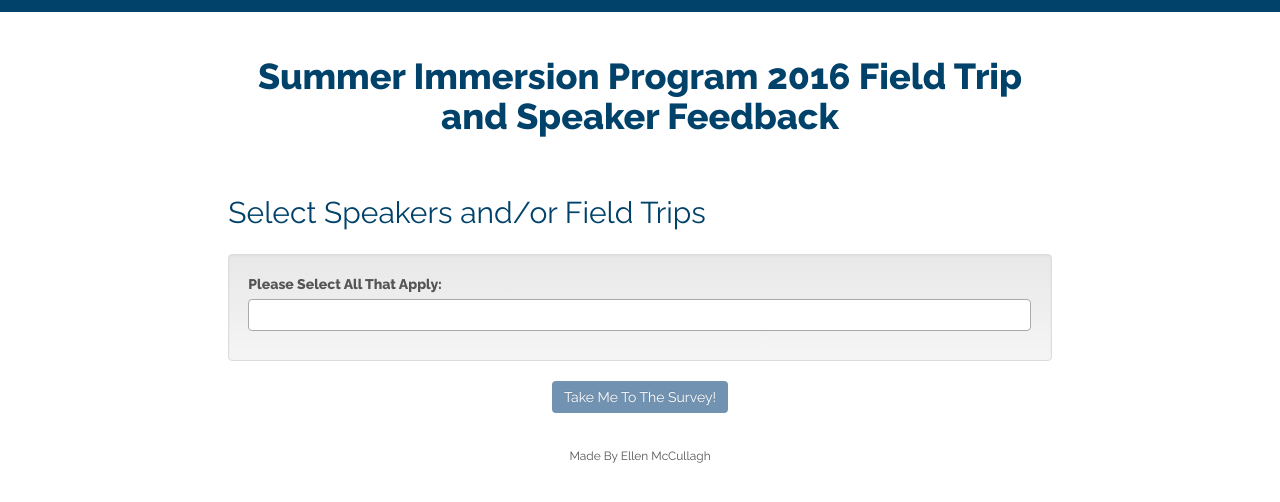
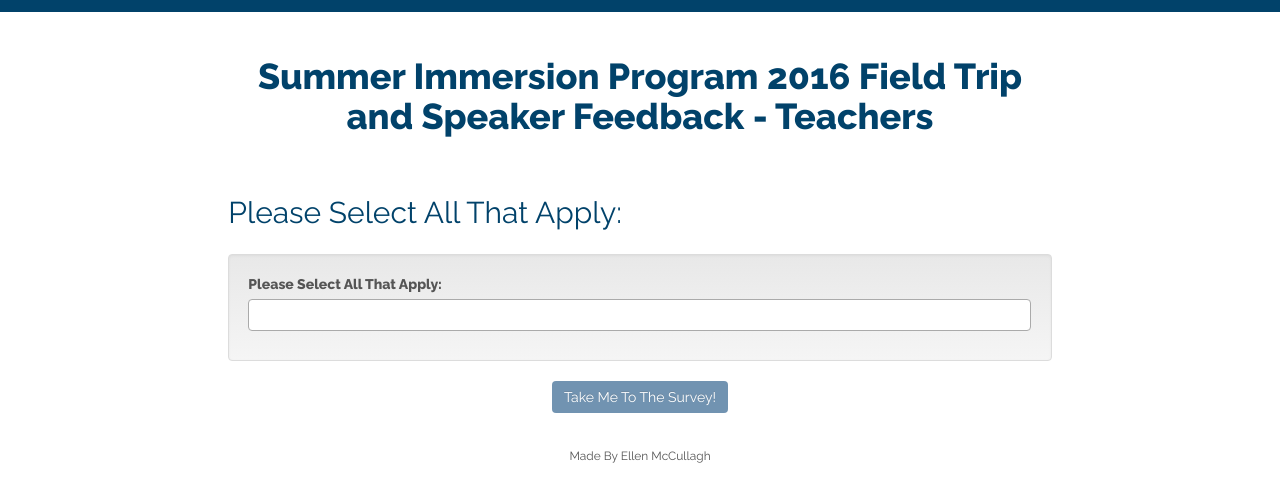
Before and after one commit to GirlsFirst/SurveyLandingPage, a plain HTML site: page teacherpe.html in a window 1280 px wide. Shown: the part 88-590 px from the top of the page. Drawn offline with nearby package versions, Linux system fonts and the light colour scheme.

Commit message:
teacher landing page update title

```diff
--- a/teacherpe.html
+++ b/teacherpe.html
@@ -31,8 +31,8 @@
     <a href=""><img src="https://upload.wikimedia.org/wikipedia/commons/thumb/a/a1/GWC_logo_2016_.png/220px-GWC_logo_2016_.png" id="site-logo"></a>
   </div>
   <div class="container-fluid col-md-8 col-md-offset-2">
-    <h1>Summer Immersion Program 2016 Field Trip and Speaker Feedback</h1>
-    <h2>Select Speakers and/or Field Trips</h2>
+    <h1>Summer Immersion Program 2016 Field Trip and Speaker Feedback - Teachers</h1>
+    <h2>Please Select All That Apply:</h2>
     <div class="well">
         <div class="select2-example">
         <label for="usr">Please Select All That Apply:</label>
```
Also changed, not shown: teacher.html (+1 -1 lines).
